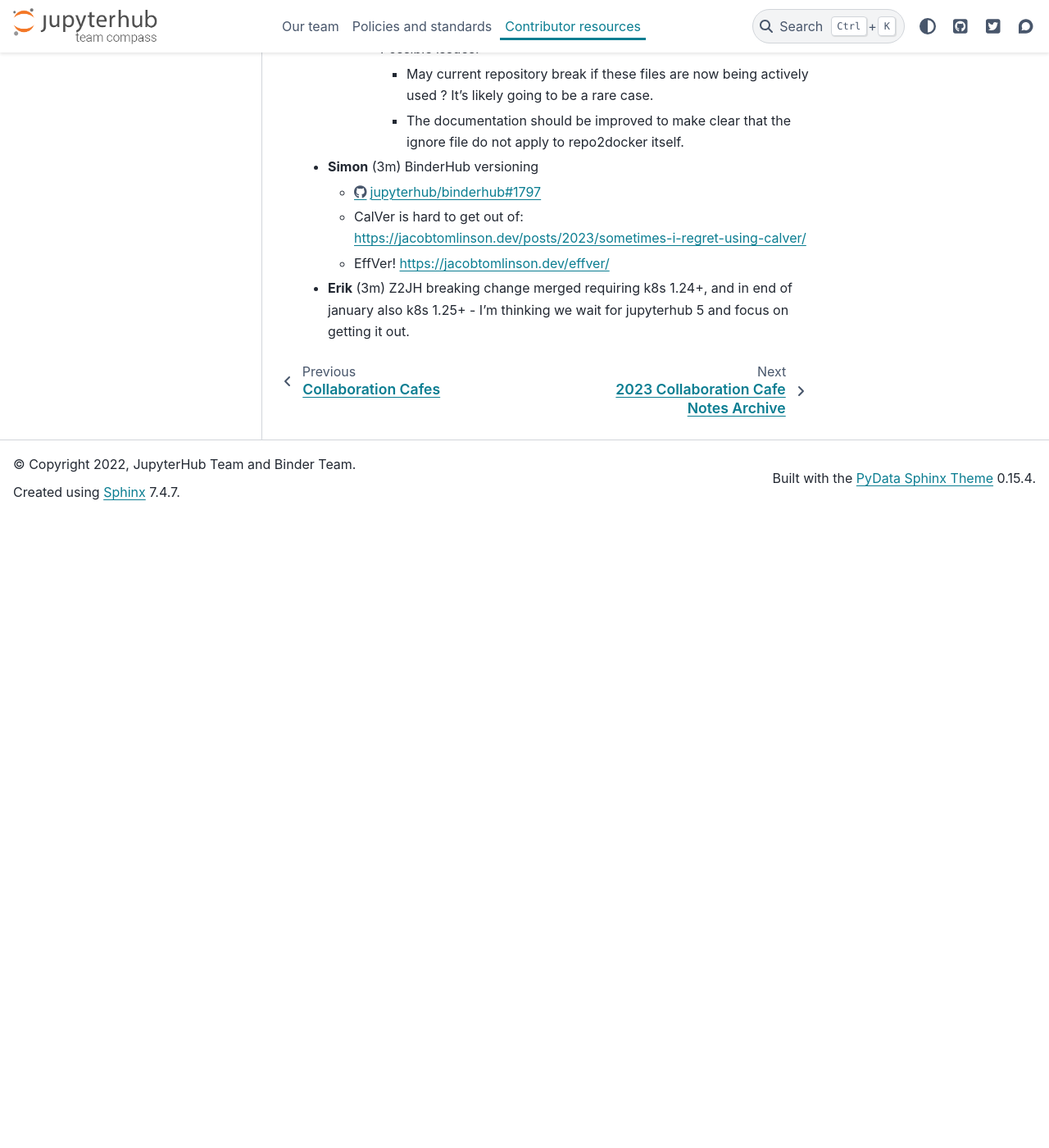
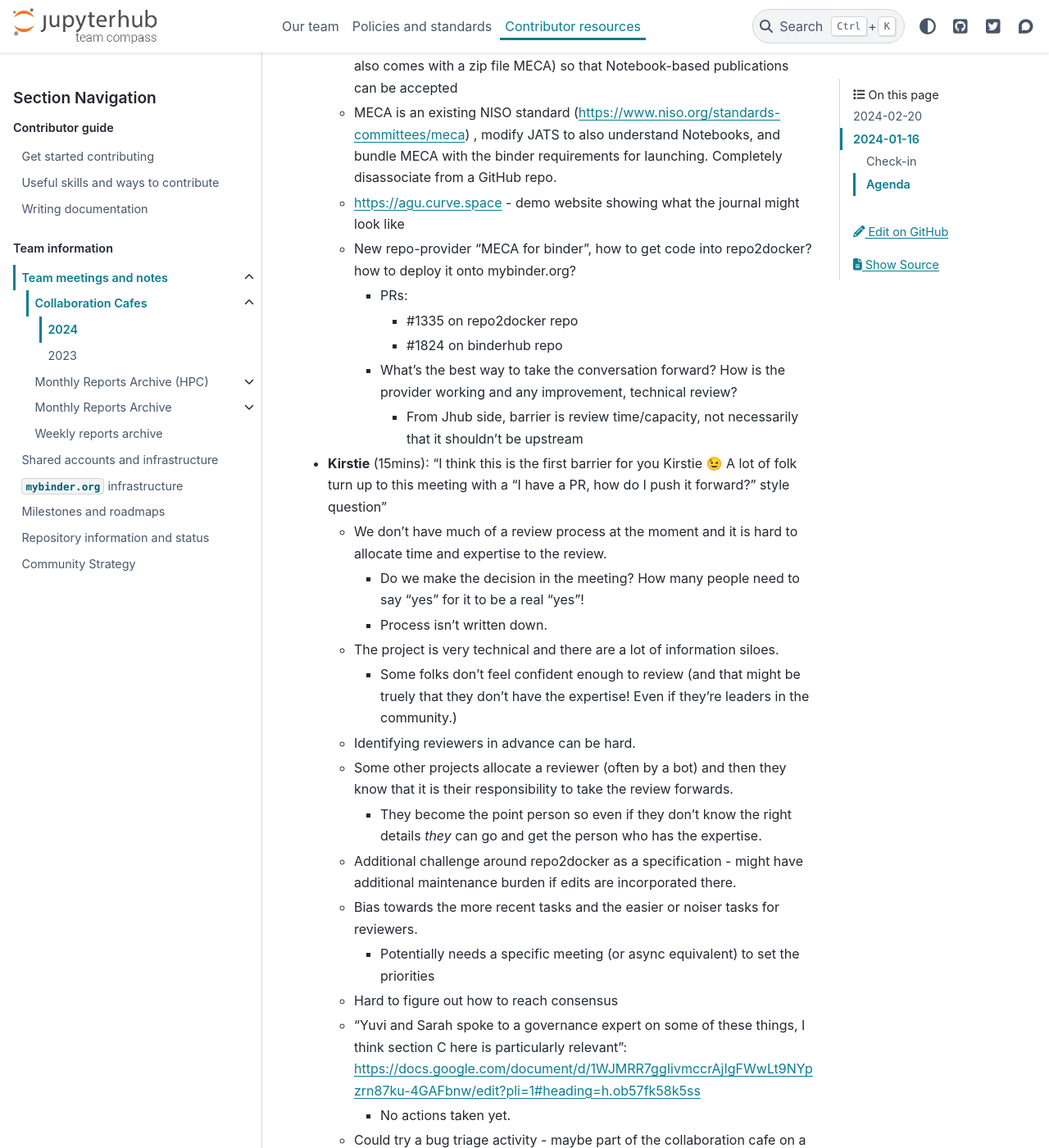
Before and after one commit to jupyterhub/team-compass, a Sphinx documentation site: the page built from docs/meetings/collab-cafe/2024.md, in a window 1280 px wide and 1400 px high, scrolled down 1961 px. Shown: the whole window at 82% size. Built offline with Sphinx 7.4.7 and the PyData theme 0.15.4, drawn with Linux system fonts in a browser that asks for light colours; the version number could not be read and is left out; before the commit the page ends 2591 px from its top, so only the background shows below that; some of the changed text lies outside the part shown.

Commit message:
Add February Collab Cafe notes

```diff
--- a/docs/meetings/collab-cafe/2024.md
+++ b/docs/meetings/collab-cafe/2024.md
@@ -1,4 +1,72 @@
 # 2024 Collaboration Cafe Notes Archive
+
+## 2024-02-20
+
+### Check-in :raising_hand:
+
+- Min / @minrk / Simula
+- Sarah / @sgibson91 / 2i2c
+- Samuel / @sgaist / Idiap Research Institute
+- Kirstie / @KirstieJane / The Alan Turing Institute
+- Simon / @manics / University of Dundee
+- Steve / @stevejpurves / Curvenote | MystMarkdown
+
+### Introduce yourself! :wave:
+
+_If you are new to the meeting, add your name below and you can introduce yourself at the start of the meeting._
+
+- Kirstie Whitaker - Programme Director for Tools, Practices and Systems at The Alan Turing Institute. Founder of The Turing Way. Very interested in open source governance (EDI, accountability, transparency, project management etc)
+
+### Agenda :clock2:
+
+- **Kirstie** (15mins): CZI Essential Open Source Software for Science (EOSS) Diversity, Equity and Inclusion (DEI) funding revamp proposal
+  - <https://docs.google.com/document/d/1pSU9kG_XDOSTF4JcbIt18hep1rCHIjuUYuYi5mg0q-0/edit>
+  - Sarah found Outreachy is not well suited to the capacity of JupyterHub's community
+  - There isn't a dedicated leadership meeting for the council
+  - Proposal:
+    - develop community engagement strategy and identify contributor blockers by speaking with the leadership council
+    - not building a specific community development guide and create clearer x-refs between Jhub team compass and The Turing Way building on Jhub community's needs
+    - building trainers for community members to mentor new contributors
+    - embedding inclusive practices into Jhub community
+  - Questions?:
+    - How to address the issue of feeling empowered to do stuff (Kirstie specifically?) Where to do the work (project is spread out), lack of clarity and explicitness makes things difficult, make sure we're raising issues on what is unclear, raising things and not getting a response, escalation process to ensure Kirstie has support
+      - KW will come along to collab cafe regularly to report back and escalate
+      - It's a feature to identify the barriers
+      - KW wants to know how accurate is the membership of the jhub council? Can anyone identify any risks of talking to the council about what it means to lead the project? E.g. "Don't do X"
+        - Variety of interaction in the council, and there isn't a clear set of expectations in what the council is doing
+        - different types of leadership, technical decisions, community management, organisational leadership, paid development time
+- **Steve** (15mins): Contributing a new content/repo provider (MECA) to BinderHub/mybinder.org - how to?
+  - Notebooks Now! project run by AGU, funded project to pilot using Notebooks to build interactive, computational article, and formally publish them
+  - How to integrate with XML format (specifically JATS used by journals, also comes with a zip file MECA) so that Notebook-based publications can be accepted
+  - MECA is an existing NISO standard (<https://www.niso.org/standards-committees/meca>) , modify JATS to also understand Notebooks, and bundle MECA with the binder requirements for launching. Completely disassociate from a GitHub repo.
+  - <https://agu.curve.space> - demo website showing what the journal might look like
+  - New repo-provider "MECA for binder", how to get code into repo2docker? how to deploy it onto mybinder.org?
+    - PRs:
+      - #1335 on repo2docker repo
+      - #1824 on binderhub repo
+    - What's the best way to take the conversation forward? How is the provider working and any improvement, technical review?
+      - From Jhub side, barrier is review time/capacity, not necessarily that it shouldn't be upstream
+- **Kirstie** (15mins): "I think this is the first barrier for you Kirstie 😉 A lot of folk turn up to this meeting with a "I have a PR, how do I push it forward?" style question"
+  - We don't have much of a review process at the moment and it is hard to allocate time and expertise to the review.
+    - Do we make the decision in the meeting? How many people need to say "yes" for it to be a real "yes"!
+    - Process isn't written down.
+  - The project is very technical and there are a lot of information siloes.
+    - Some folks don't feel confident enough to review (and that might be truely that they don't have the expertise! Even if they're leaders in the community.)
+  - Identifying reviewers in advance can be hard.
+  - Some other projects allocate a reviewer (often by a bot) and then they know that it is their responsibility to take the review forwards.
+    - They become the point person so even if they don't know the right details _they_ can go and get the person who has the expertise.
+  - Additional challenge around repo2docker as a specification - might have additional maintenance burden if edits are incorporated there.
+  - Bias towards the more recent tasks and the easier or noiser tasks for reviewers.
+    - Potentially needs a specific meeting (or async equivalent) to set the priorities
+  - Hard to figure out how to reach consensus
+  - "Yuvi and Sarah spoke to a governance expert on some of these things, I think section C here is particularly relevant": <https://docs.google.com/document/d/1WJMRR7ggIivmccrAjIgFWwLt9NYpzrn87ku-4GAFbnw/edit?pli=1#heading=h.ob57fk58k5ss>
+    - No actions taken yet.
+  - Could try a bug triage activity - maybe part of the collaboration cafe on a regular basis.
+    - Tried in the original vision but didn't get momentum yet: <https://blog.jupyter.org/online-collaboration-caf%C3%A9-launch-jupyterhub-team-meetings-to-become-more-collaborative-spaces-b713edadf15>
+      - Maybe not enough people yet in the meetings
+      - Monthly meetings mean that there are big chunky topics to discuss so again triaging drops down the priority list.
+        - Maybe more often? Maybe not trying to do everything in the same meeting (collaboration cafe)??
+        - Hard with different time zones! (A wicked problem, no easy answer!)
 
 ## 2024-01-16
 
```
